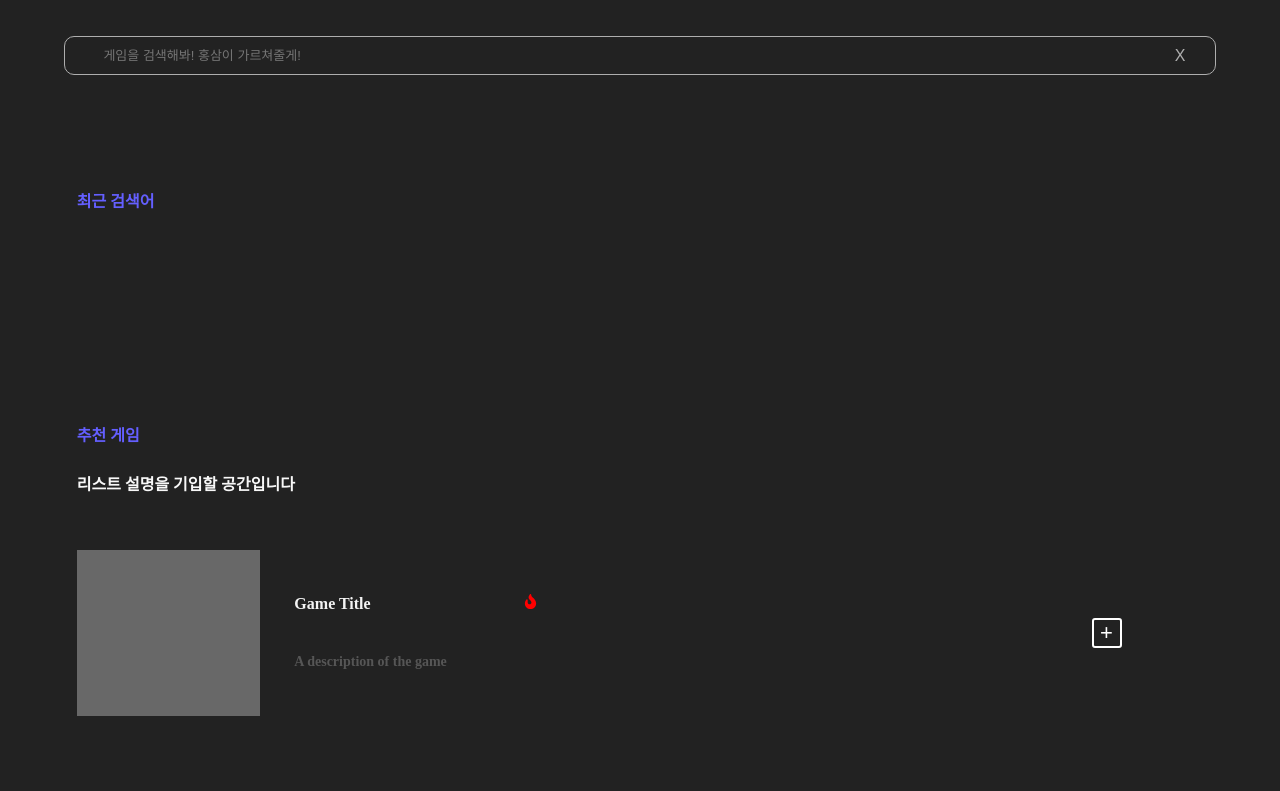
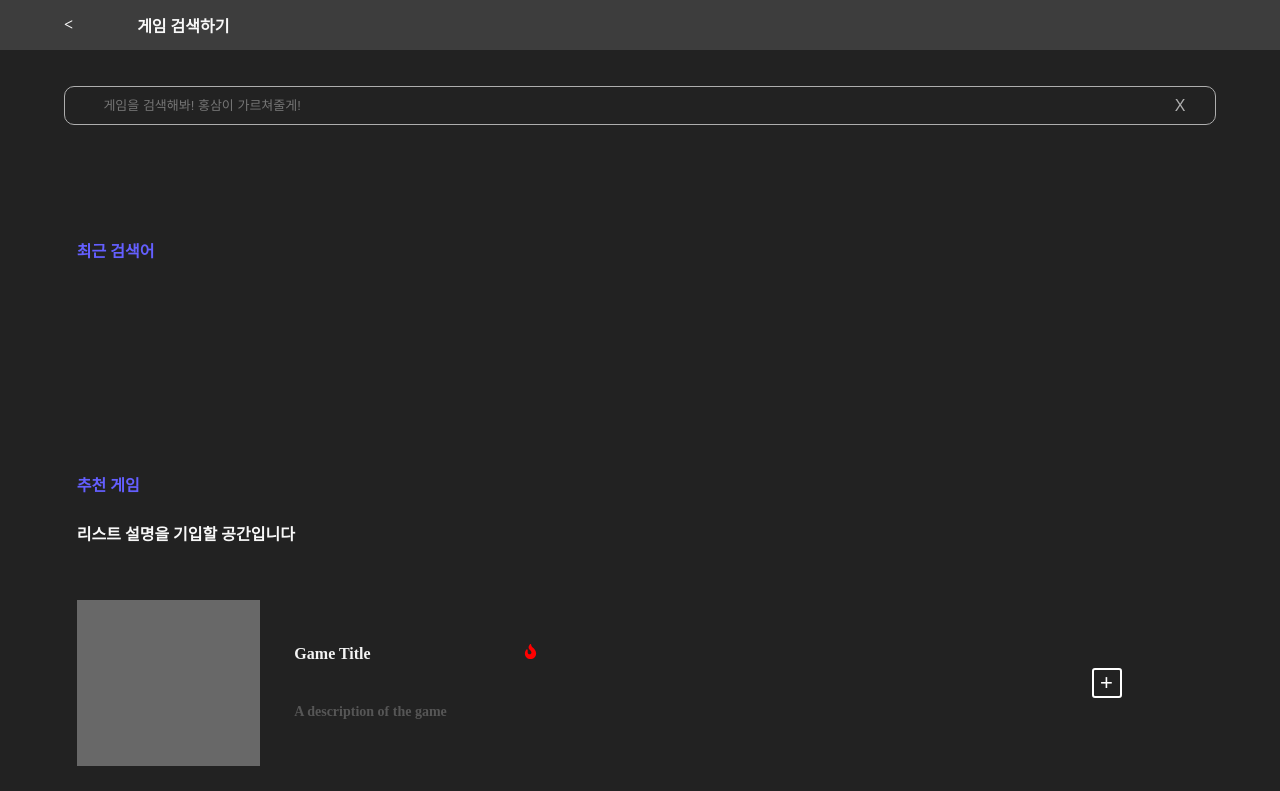
Before and after one commit to haeundae-triangle/hongsam-FE, a React (Create React App) app: page /Search in a window 1280 px wide. Shown: the top 791 px of the page. Built offline with nearby package versions, Linux system fonts and the light colour scheme.

Commit message:
Feat : 검색 페이지 상단에 TopBar 컴포넌트 추가

```diff
--- a/src/pages/Search.js
+++ b/src/pages/Search.js
@@ -2,7 +2,7 @@ import React, { useState } from "react";
 import styled from 'styled-components';
 import { useLocation } from 'react-router-dom';
 
-import ToolbarTopSide from "../components/ToolbarTopside";
+import TopBar from "../components/TopBar";
 import { SearchBar } from "../components/SearchBar";
 import { Games } from "../components/Main/Games";
 
@@ -17,6 +17,7 @@ const Search = () => {
 
   return (
     <Container>
+      <TopBar title={"게임 검색하기"}/>
       {/* MakeLink/TopBar 외부로 빼서 가져오기 */}
       <SearchBar
         initialUserInput={userInput}
```
